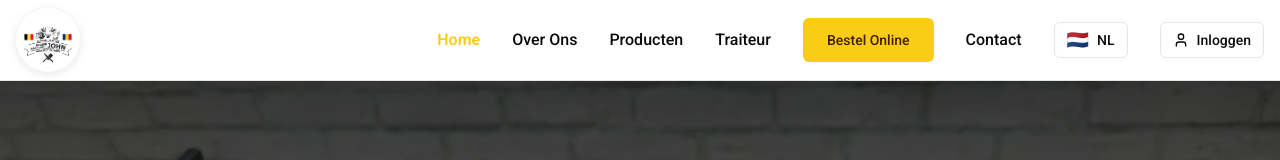
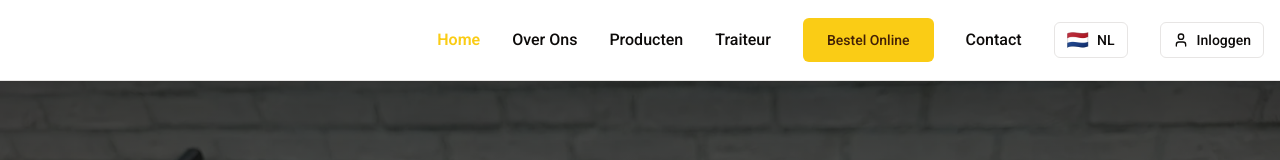
Before and after one commit to GabiMuresan22/slagereij-order-craft, a React (Vite) app: page / in a window 1280 px wide. Shown: the top 160 px of the page. Built offline with nearby package versions, Linux system fonts and the light colour scheme; the HTML template or start-up script is replaced by a standard one.

Commit message:
Implement CSS blending for logo on dark background
Co-authored-by: GabiMuresan22 <70361421+GabiMuresan22@users.noreply.github.com>

```diff
--- a/src/components/Footer.tsx
+++ b/src/components/Footer.tsx
@@ -94,7 +94,7 @@ const Footer = () => {
           {/* About & Social Media */}
           <div>
             <div className="mb-4">
-              <img src={logo} alt={t('footer.about.title')} className="h-12 w-auto mb-3" />
+              <img src={logo} alt={t('footer.about.title')} className="h-12 w-auto mb-3 logo-blend" />
             </div>
             <p className="text-sm leading-relaxed mb-6 text-muted-foreground italic">
               {t('footer.about.desc')}
--- a/src/components/Navigation.tsx
+++ b/src/components/Navigation.tsx
@@ -60,13 +60,7 @@ const Navigation = () => {
             <img
               src={logo}
               alt="Slager John Logo"
-              className="h-12 lg:h-16 w-auto object-contain"
-              style={{
-                filter: 'drop-shadow(0 2px 4px rgba(0,0,0,0.1))',
-                padding: '4px',
-                background: 'white',
-                borderRadius: '50%',
-              }}
+              className="h-12 lg:h-16 w-auto object-contain logo-blend"
             />
           </Link>
 
--- a/src/index.css
+++ b/src/index.css
@@ -101,3 +101,20 @@ All colors MUST be HSL.
     @apply bg-background text-foreground;
   }
 }
+
+/* Logo blending styles for dark backgrounds */
+@layer components {
+  /* In light mode, keep the original logo appearance */
+  .logo-blend {
+    filter: none;
+    mix-blend-mode: normal;
+  }
+
+  /* In dark mode, apply blending effects */
+  .dark .logo-blend {
+    /* Invert colors: black logo becomes white, white background becomes black */
+    filter: invert(1) sepia(1) saturate(3) hue-rotate(5deg);
+    /* Use screen blend mode to make the black background transparent */
+    mix-blend-mode: screen;
+  }
+}
```
